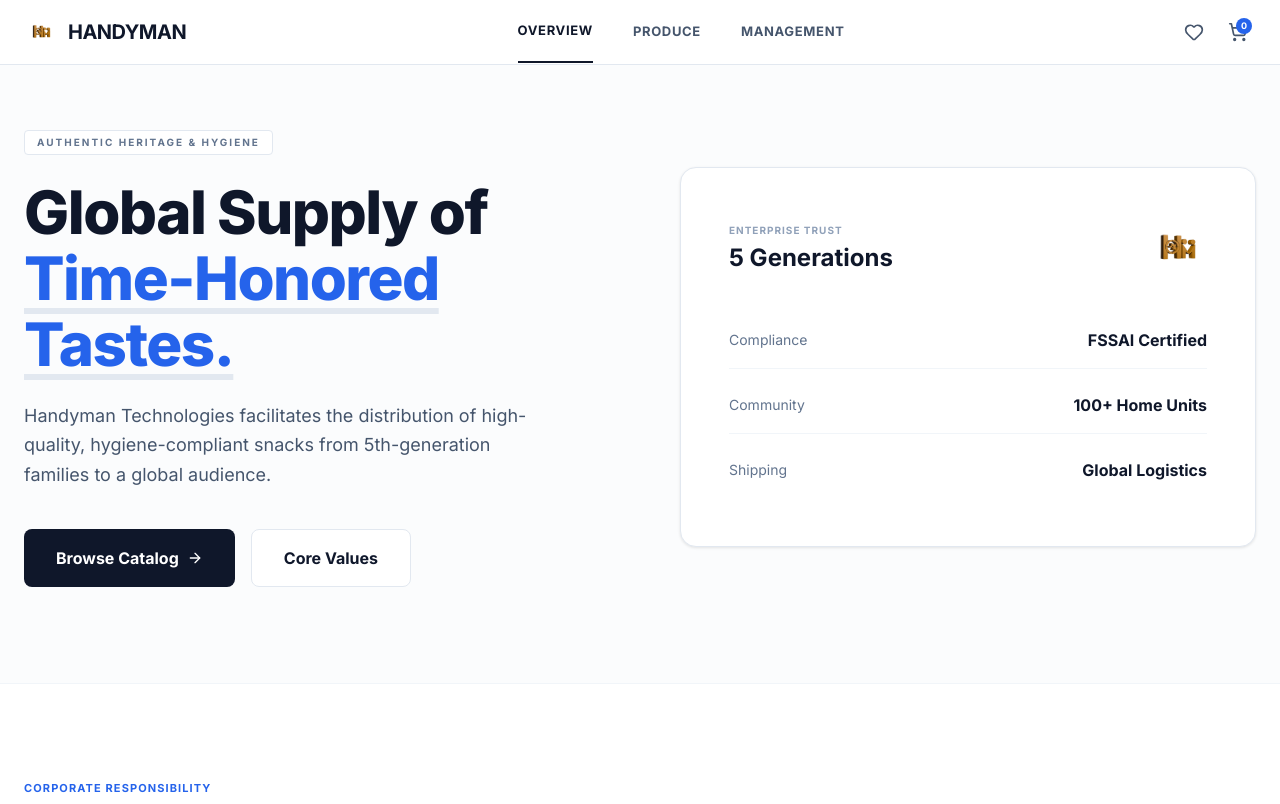
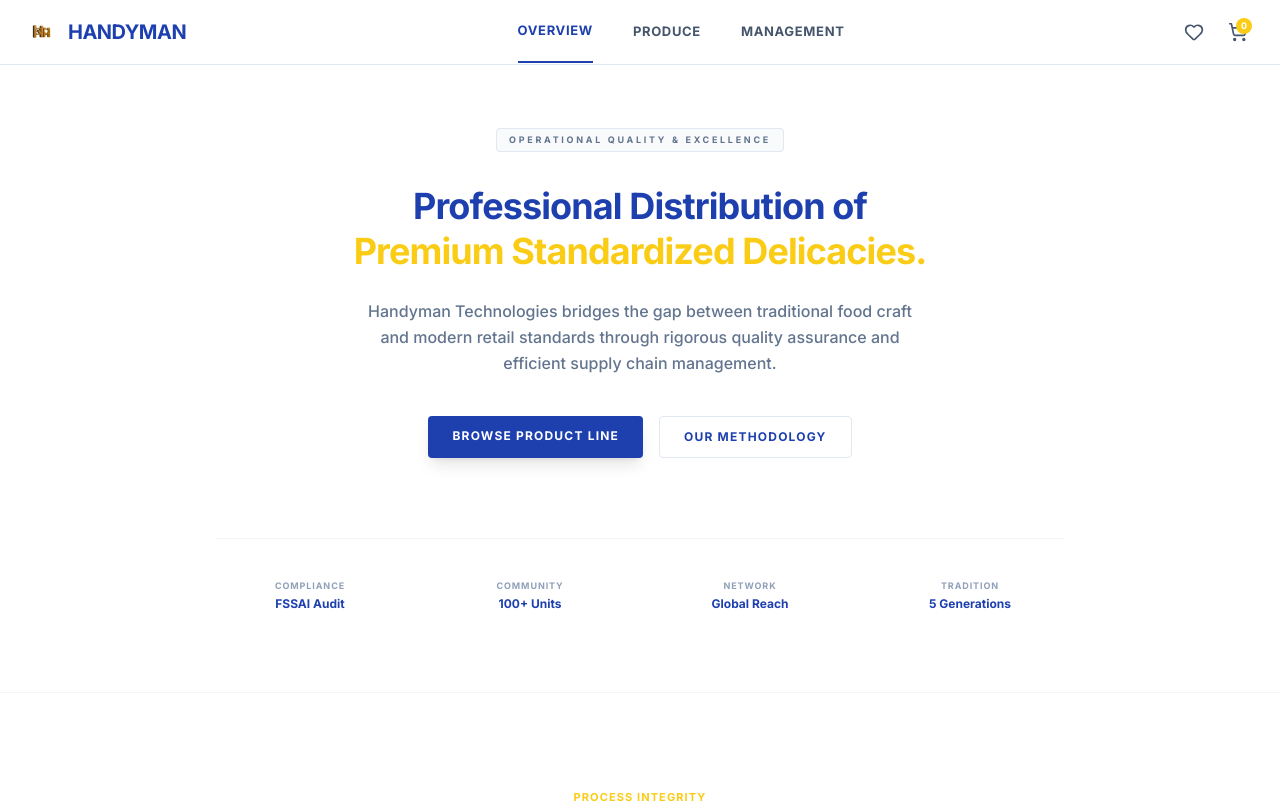
Before and after one commit to hariharan-handyman/Snack-Muruku, a Next.js app: page / in a window 1280 px wide. Shown: the top 804 px of the page. Built offline with nearby package versions, Linux system fonts and the light colour scheme; a web font is replaced by a local one.

Commit message:
style: refine professional design with blue/yellow/white palette and centered hero

```diff
--- a/src/app/admin/layout.tsx
+++ b/src/app/admin/layout.tsx
@@ -29,7 +29,7 @@ export default function AdminLayout({
     ];
 
     return (
-        <div className="flex min-h-screen bg-[#f8fafc]">
+        <div className="flex min-h-screen bg-background-alt">
             {/* Sidebar */}
             <aside
                 className={`${isSidebarOpen ? "w-64" : "w-20"
--- a/src/app/checkout/page.tsx
+++ b/src/app/checkout/page.tsx
@@ -110,7 +110,7 @@ export default function Checkout() {
     };
 
     return (
-        <div className="min-h-screen bg-slate-50 font-sans pb-20">
+        <div className="min-h-screen bg-background-alt font-sans pb-20">
             <script src="https://checkout.razorpay.com/v1/checkout.js" async></script>
 
             <div className="max-w-6xl mx-auto px-6 pt-12">
--- a/src/app/globals.css
+++ b/src/app/globals.css
@@ -2,21 +2,22 @@
 
 @theme {
   --color-background: var(--background);
+  --color-background-alt: var(--background-alt);
   --color-foreground: var(--foreground);
-  --color-primary: #0F172A;
-  /* Deep Navy */
-  --color-secondary: #334155;
-  /* Slate */
-  --color-accent: #2563EB;
-  /* Professional Blue */
+  --color-primary: #1E40AF;
+  /* Deep Blue */
+  --color-secondary: #3B82F6;
+  /* Royal Blue */
+  --color-accent: #FACC15;
+  /* Vibrant Yellow */
   --font-serif: var(--font-inter);
-  /* Force Sans for professional look */
   --font-sans: var(--font-inter);
 }
 
 :root {
   --background: #FFFFFF;
-  --foreground: #0F172A;
+  --background-alt: #FBFCFF;
+  --foreground: #1E3A8A;
 }
 
 @layer base {
--- a/src/app/page.tsx
+++ b/src/app/page.tsx
@@ -51,71 +51,62 @@ export default function Home() {
         </div>
       </nav>
 
-      {/* Corporate Hero Section */}
-      <section className="pt-32 pb-24 border-b border-slate-100 bg-slate-50/50">
-        <div className="container mx-auto px-6">
-          <div className="grid lg:grid-cols-2 gap-20 items-center">
+      {/* Corporate Hero Section - Centered & Professional */}
+      <section className="pt-32 pb-20 border-b border-slate-100 bg-white">
+        <div className="container mx-auto px-6 max-w-4xl text-center">
           <motion.div
-              initial={{ opacity: 0, y: 20 }}
+            initial={{ opacity: 0, y: 10 }}
             animate={{ opacity: 1, y: 0 }}
             transition={{ duration: 0.5 }}
+            className="flex flex-col items-center"
           >
-              <div className="inline-flex items-center gap-2 px-3 py-1 bg-white border border-slate-200 rounded text-slate-500 font-bold text-[10px] mb-6 uppercase tracking-[0.2em]">
-                Authentic Heritage & Hygiene
+            <div className="inline-flex items-center gap-2 px-3 py-1 bg-slate-50 border border-slate-200 rounded text-slate-500 font-bold text-[9px] mb-8 uppercase tracking-[0.3em]">
+              Operational Quality & Excellence
             </div>
-              <h1 className="text-5xl md:text-6xl font-extrabold text-primary mb-6 leading-[1.1] tracking-tight">
-                Global Supply of <br />
-                <span className="text-accent underline decoration-slate-200 underline-offset-8">Time-Honored Tastes.</span>
+
+            <h1 className="text-3xl md:text-4xl font-bold text-primary mb-6 leading-tight tracking-tight max-w-2xl">
+              Professional Distribution of <br />
+              <span className="text-accent">Premium Standardized Delicacies.</span>
             </h1>
-              <p className="text-lg text-slate-600 mb-10 max-w-lg leading-relaxed">
-                Handyman Technologies facilitates the distribution of high-quality, hygiene-compliant snacks from 5th-generation families to a global audience.
+
+            <p className="text-sm md:text-base text-slate-500 mb-10 max-w-xl leading-relaxed font-medium">
+              Handyman Technologies bridges the gap between traditional food craft and modern retail standards through rigorous quality assurance and efficient supply chain management.
             </p>
-              <div className="flex flex-wrap gap-4">
-                <Link href="/shop" className="px-8 py-4 bg-primary text-white font-bold rounded-lg flex items-center justify-center gap-2 hover:bg-slate-800 transition-all">
-                  Browse Catalog <ArrowRight className="w-4 h-4" />
+
+            <div className="flex flex-wrap gap-4 justify-center">
+              <Link href="/shop" className="px-6 py-3 bg-primary text-white font-bold rounded shadow-lg hover:shadow-xl hover:bg-secondary transition-all text-xs uppercase tracking-widest">
+                Browse Product Line
               </Link>
-                <Link href="#values" className="px-8 py-4 border border-slate-200 bg-white text-slate-900 font-bold rounded-lg hover:bg-slate-50 transition-all">
-                  Core Values
+              <Link href="#values" className="px-6 py-3 border border-slate-200 bg-white text-primary font-bold rounded hover:bg-slate-50 transition-all text-xs uppercase tracking-widest">
+                Our Methodology
               </Link>
             </div>
-            </motion.div>
 
-            <div className="relative hidden lg:block">
-              <div className="pro-card p-12 rounded-2xl">
-                <div className="flex items-center justify-between mb-12">
-                  <div className="space-y-1">
-                    <p className="text-[10px] uppercase font-bold text-slate-400 tracking-widest">Enterprise Trust</p>
-                    <p className="text-2xl font-bold text-primary">5 Generations</p>
-                  </div>
-                  <div className="w-16 h-16 relative">
-                    <Image src="/logo.png" alt="Handyman Tech" fill className="object-contain" />
-                  </div>
-                </div>
-                <div className="space-y-6">
+            {/* Subdued Reliability Stats */}
+            <div className="mt-20 grid grid-cols-2 md:grid-cols-4 gap-8 w-full border-t border-slate-100 pt-10">
               {[
-                    { label: "Compliance", value: "FSSAI Certified" },
-                    { label: "Community", value: "100+ Home Units" },
-                    { label: "Shipping", value: "Global Logistics" },
-                  ].map((stat) => (
-                    <div key={stat.label} className="flex justify-between items-center pb-4 border-b border-slate-100 last:border-0">
-                      <span className="text-slate-500 text-sm">{stat.label}</span>
-                      <span className="font-bold text-primary">{stat.value}</span>
+                { label: "Compliance", val: "FSSAI Audit" },
+                { label: "Community", val: "100+ Units" },
+                { label: "Network", val: "Global Reach" },
+                { label: "Tradition", val: "5 Generations" },
+              ].map((s) => (
+                <div key={s.label} className="space-y-1">
+                  <p className="text-[9px] uppercase font-bold text-slate-400 tracking-widest">{s.label}</p>
+                  <p className="text-xs font-bold text-primary">{s.val}</p>
                 </div>
               ))}
             </div>
-              </div>
-            </div>
-          </div>
+          </motion.div>
         </div>
       </section>
 
       {/* Core Values Section */}
       <section id="values" className="py-24 bg-white">
         <div className="container mx-auto px-6">
-          <div className="max-w-2xl mb-16">
-            <span className="text-accent font-bold text-[11px] uppercase tracking-widest mb-4 block">Corporate Responsibility</span>
-            <h2 className="text-4xl font-bold text-primary mb-6 tracking-tight">Standardizing the handmade for the 21st century.</h2>
-            <p className="text-slate-500 leading-relaxed">We empower female-led home units by providing a professional supply chain and quality assurance framework.</p>
+          <div className="max-w-2xl mx-auto text-center mb-16">
+            <span className="text-accent font-bold text-[11px] uppercase tracking-widest mb-4 block">Process Integrity</span>
+            <h2 className="text-3xl font-bold text-primary mb-6 tracking-tight">Industrializing tradition for the modern era.</h2>
+            <p className="text-slate-500 text-sm leading-relaxed">We provide a professional supply chain and quality control framework for distributed home-production units.</p>
           </div>
 
           <div className="grid grid-cols-1 md:grid-cols-2 lg:grid-cols-4 gap-6">
--- a/src/app/shop/page.tsx
+++ b/src/app/shop/page.tsx
@@ -56,7 +56,7 @@ export default function Shop() {
     );
 
     return (
-        <div className="min-h-screen bg-slate-50 font-sans">
+        <div className="min-h-screen bg-background-alt font-sans">
             {/* Standard Corporate Header */}
             <header className="bg-white border-b border-slate-200 sticky top-0 z-40">
                 <div className="max-w-7xl mx-auto px-6 h-16 flex items-center justify-between gap-6">
--- a/tailwind.config.ts
+++ b/tailwind.config.ts
@@ -10,21 +10,21 @@ const config: Config = {
         extend: {
             colors: {
                 primary: {
-                    DEFAULT: "#0F172A", // Deep Navy
+                    DEFAULT: "#1E40AF", // Deep Blue
                     foreground: "#FFFFFF",
                 },
                 secondary: {
-                    DEFAULT: "#475569", // Slate
-                    foreground: "#F8FAFC",
+                    DEFAULT: "#3B82F6", // Royal Blue
+                    foreground: "#FFFFFF",
                 },
                 background: "#FFFFFF",
-                foreground: "#0F172A",
+                foreground: "#1E3A8A",
                 accent: {
-                    DEFAULT: "#2563EB", // Blue
-                    foreground: "#FFFFFF",
+                    DEFAULT: "#FACC15", // Yellow
+                    foreground: "#1E3A8A",
                 },
                 muted: {
-                    DEFAULT: "#F1F5F9",
+                    DEFAULT: "#F8FAFC",
                     foreground: "#64748B",
                 },
             },
```
Also changed, not shown: src/app/admin/page.tsx (+6 -6 lines), 1 other file (tests, documents, lock files or other folders). Lines whose indentation alone changed are shown as unchanged.
